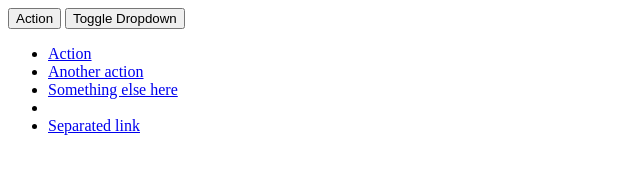
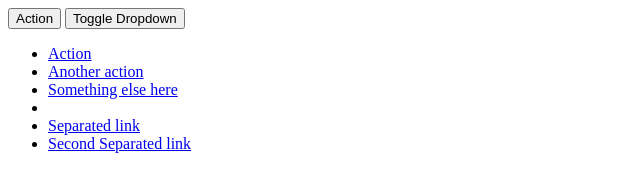
Before and after one commit to Rafalepka/bootstrap, a plain HTML site: page index.html in a window 1280 px wide. Shown: the whole page, without its empty margins (0-640 px from the left). Drawn offline with nearby package versions, Linux system fonts and the light colour scheme.

Commit message:
Update index.html
Cos tu sie zmienilo

```diff
--- a/index.html
+++ b/index.html
@@ -22,6 +22,7 @@
             <li><a href="#">Something else here</a></li>
             <li role="separator" class="divider"></li>
             <li><a href="#">Separated link</a></li>
+            <li><a href="#">Second Separated link</a></li>
         </ul>
     </div>
 
```
